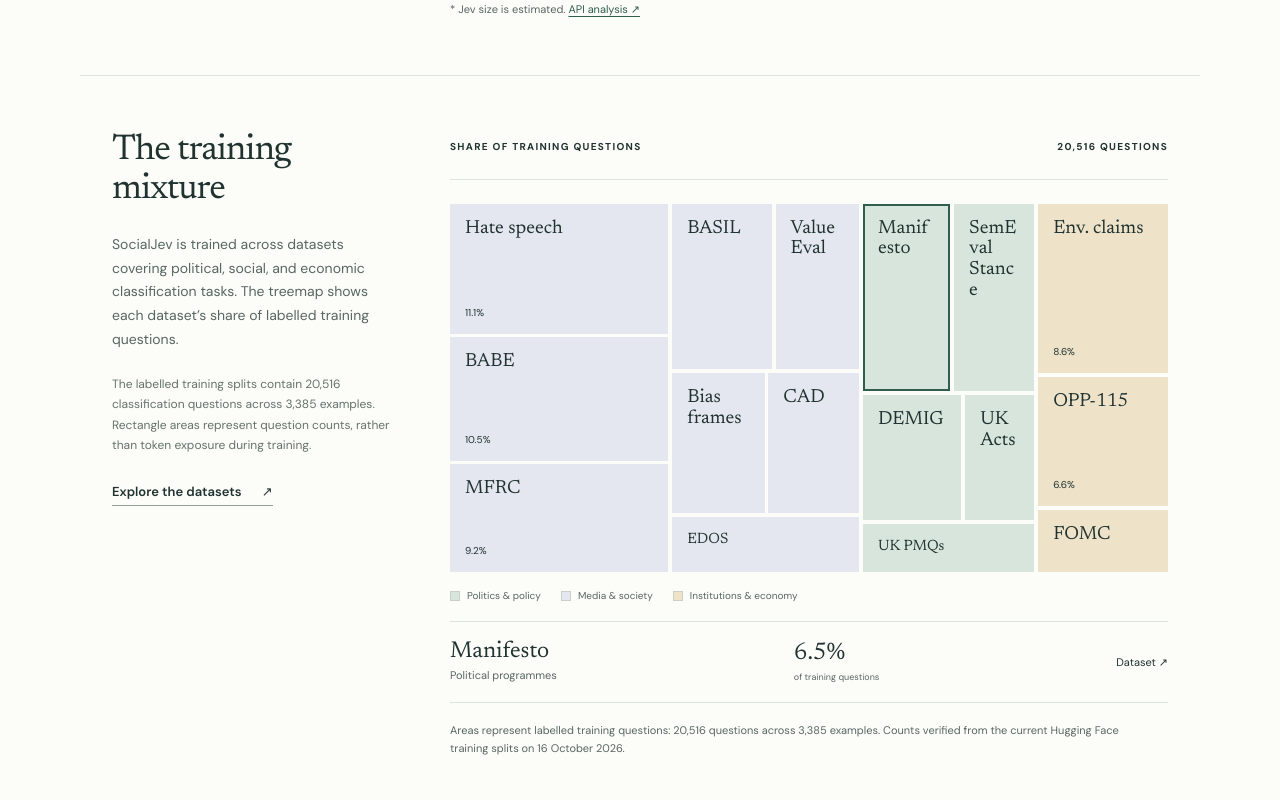
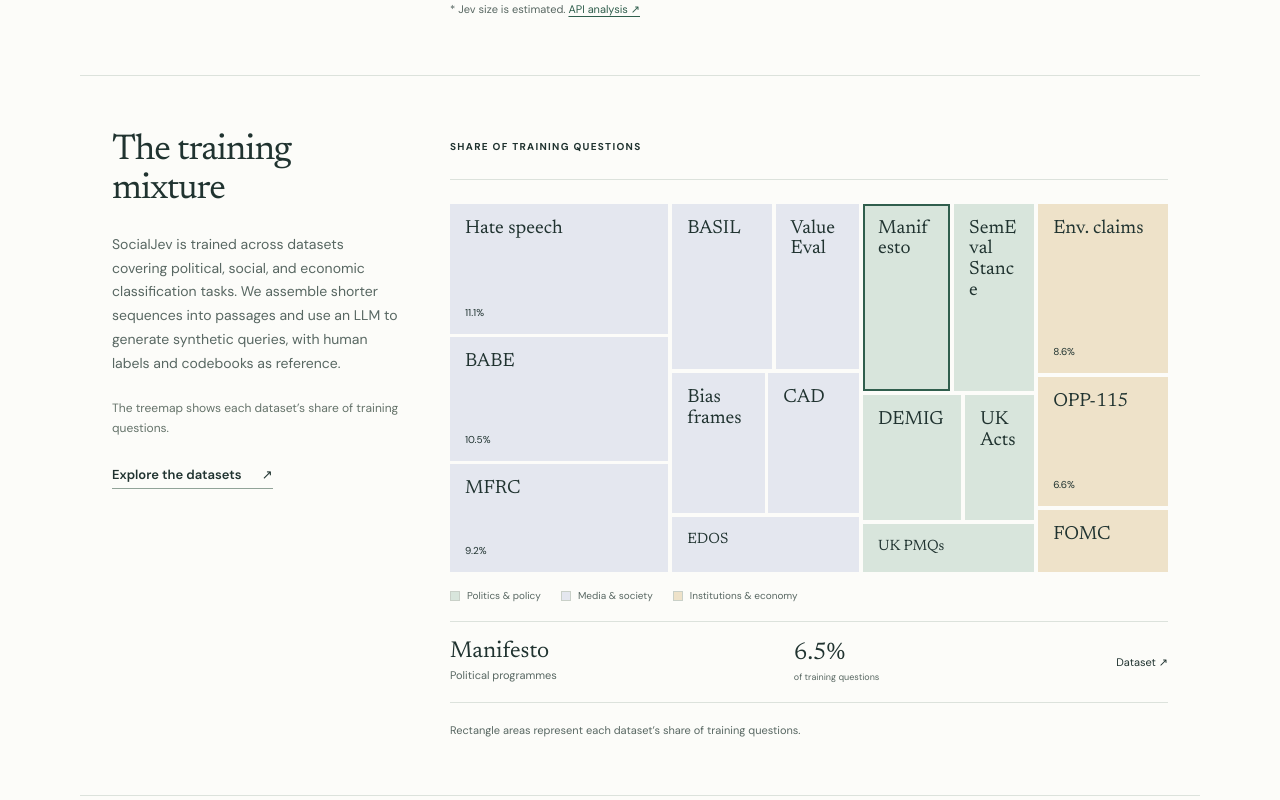
Before and after one commit to social-jev/social-jev.github.io, a React (Vite) app: page / in a window 1280 px wide. Shown: the part 3140-3940 px from the top of the page. Built offline with nearby package versions, Linux system fonts and the light colour scheme.

Commit message:
Describe passage assembly and synthetic query generation

```diff
--- a/src/App.jsx
+++ b/src/App.jsx
@@ -164,8 +164,8 @@ result.probabilities  # dict[str, float]`}</code></pre>
           id="data"
           number="03"
           title="The training mixture"
-          description="SocialJev is trained across datasets covering political, social, and economic classification tasks. The treemap shows each dataset’s share of labelled training questions."
-          detail="The labelled training splits contain 20,516 classification questions across 3,385 examples. Rectangle areas represent question counts, rather than token exposure during training."
+          description="SocialJev is trained across datasets covering political, social, and economic classification tasks. We assemble shorter sequences into passages and use an LLM to generate synthetic queries, with human labels and codebooks as reference."
+          detail="The treemap shows each dataset’s share of training questions."
           link={{
             href: "https://huggingface.co/social-jev",
             label: "Explore the datasets",
--- a/src/MixtureTreemap.jsx
+++ b/src/MixtureTreemap.jsx
@@ -39,7 +39,6 @@ export function MixtureTreemap() {
     <figure className="mixture-figure visual-surface">
       <div className="visual-topline">
         <span className="small-label">Share of training questions</span>
-        <span className="small-label">20,516 questions</span>
       </div>
       <div
         className="treemap"
@@ -53,7 +52,7 @@ export function MixtureTreemap() {
             onClick={() => setSelected(tile.data)}
             aria-label={tile.data.name}
             aria-pressed={selected.slug === tile.data.slug}
-            title={`${tile.data.name}: ${tile.data.value.toLocaleString()} training questions`}
+            title={`${tile.data.name}: ${((tile.data.value / total) * 100).toFixed(1)}% of training questions`}
             style={{
               left: `${tile.x0 / 7.6}%`,
               top: `${tile.y0 / 3.9}%`,
@@ -94,8 +93,7 @@ export function MixtureTreemap() {
         </a>
       </div>
       <figcaption className="figure-note">
-        Areas represent labelled training questions: 20,516 questions across 3,385 examples.
-        Counts verified from the current Hugging Face training splits on 16 October 2026.
+        Rectangle areas represent each dataset’s share of training questions.
       </figcaption>
     </figure>
   );
```
